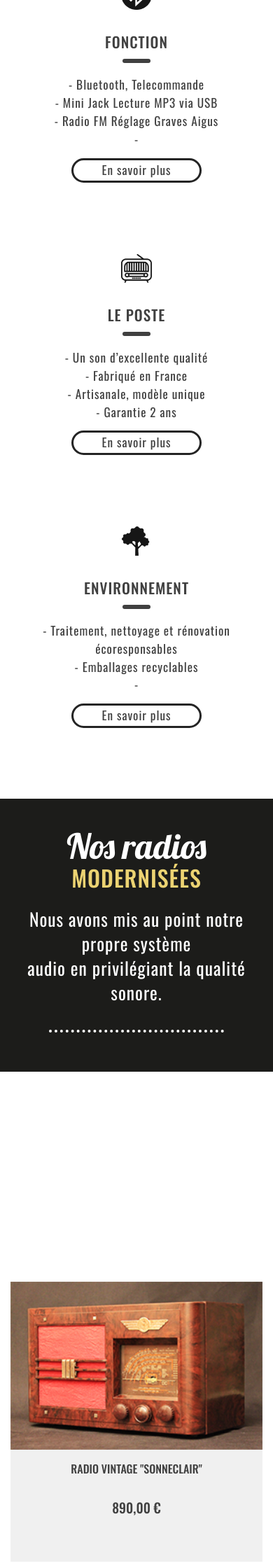
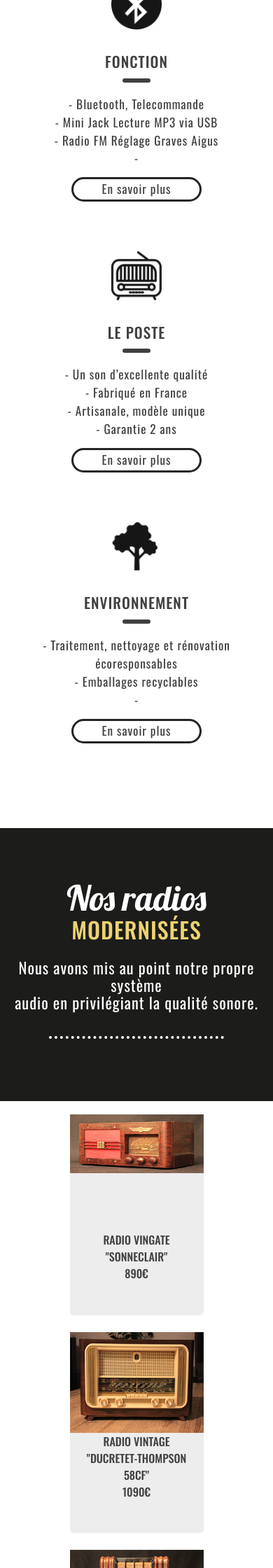
Before and after one commit to Yirzaraji/heleor, a PHP site: page / in a window 390 px wide. Shown: the part 1080-3320 px from the top of the page at 70% size. Run offline with PHP 8.4, Linux system fonts and the light colour scheme.

Commit message:
LE PUSH DE LA FIN BORDEL

```diff
--- a/css/styles.css
+++ b/css/styles.css
@@ -238,14 +238,16 @@ filter: progid:DXImageTransform.Microsoft.gradient( startColorstr='#242424', end
 	background-color:#404040;
 }
 
-#blockmain1b{
-text-align:center;
-font-family: 'Oswald', sans-serif;
-
-background-color:white;
-color:#404040;
-letter-spacing:1px;
-font-size:1.2em;
+#blockmain1b {
+    text-align: center;
+    font-family: 'Oswald', sans-serif;
+    background-color:
+white;
+color:
+    #404040;
+    letter-spacing: 1px;
+    font-size: 1.2em;
+    margin-bottom: 50px;
 }
 
 #blockmain1b a{
@@ -382,8 +384,13 @@ transition:0.2s;
 
 
 } */
-
 #blockmain3{
+
+
+color:black;
+text-align:center;
+}
+/* #blockmain3{
 
 
 	background-color:white;
@@ -443,15 +450,76 @@ height:340px;
 }
 
 
-
-
-
-.col-xl-6{
+/* CAROUSEL FLEX */
+.caroucenter {
+  justify-content: center;
+  width: 100%;
+  height: 100%;
+  display: flex;
+  flex-wrap: wrap;
+  padding-bottom: 4%;
+padding-top: 4%;
+}
+
+
+.picradio {
+  width: 100%;
+  height: 100%;
+}
+
+.radio {
+	font-family:oswald;
+
+  width: 100%;
+  min-width: 191px;
+  width: 15%;
+  margin: 1%;
+  background-color: #EEEDED;
+  display: flex;
+  flex-direction: column;
+  margin-bottom: 20px;
+  transition:0.2s;
+  border-radius:5px;
+  text-transform:uppercase;
+
+}
+
+.radio:hover {
+	font-family:oswald;
+border-radius:30px;
+
+  background-color: #DBDBDB;
+
+
+  transition:0.2s;
+
+  cursor:pointer;
+}
+
+.boxradio {
+  height: 50%;
+  width: 100%;
+}
+
+.boxtxt {
+height: 120px;
+display: flex;
+flex-direction: column;
+
+text-align: center;
+padding-left: 10px;
+padding-right: 10px;
+color:
+#404040;
+font-weight: 500;
+}
+
+/* .col-xl-6{
 
 	padding-right: 0px;
 padding-left: 0px;
 
-}
+} */
 
 #blockmain4 img{
 
@@ -764,14 +854,14 @@ font-size:1.5em;
 
 }
 
-.col-xl-4{
+/* .col-xl-4{
 	padding-top:90px;
 	padding-bottom:90px;
 }
 .col-xl-8{
 	height:700px;
 }
-
+ */
 
 
 #bandeauheader03{
@@ -2742,28 +2849,28 @@ nav a{
     height: 310px;
 }
 
-#blockmain3 img {
+/* #blockmain3 img {
 
     margin-bottom: 15px;
 
-}
+} */
 
 #blockmain4b p:nth-child(9) {
     margin-bottom:90px;
 }
 
-#degagemargin02{
+/* #degagemargin02{
 padding-right: 29px;
 padding-left: 29px;
 
-}
+} */
 
 #blockmain6 img {
     width: 100%;
 }
 
 #blockmain6 p:nth-child(11) {
-    padding-bottom: 0px;
+    padding-bottom: 30px;
 }
 
 }
@@ -3033,28 +3142,28 @@ padding-left: 29px;
     height: 310px;
 }
 
-#blockmain3 img {
+/* #blockmain3 img {
 
     margin-bottom: 15px;
 
 }
-
+	 */
 #blockmain4b p:nth-child(9) {
     margin-bottom:90px;
 }
 
-#degagemargin02{
+/* #degagemargin02{
 padding-right: 29px;
 padding-left: 29px;
 
 }
-
+ */
 #blockmain6 img {
     width: 100%;
 }
 
 #blockmain6 p:nth-child(11) {
-    padding-bottom: 0px;
+    padding-bottom: 30px;
 }
 
 
@@ -3206,7 +3309,25 @@ height: 95px;
 
 }
 
-
+#blockmain1b img {
+    width: 9%;
+}
+
+
+#blockmain1b p:nth-child(8){
+	margin-bottom:60px;
+}
+#blockmain5 p:nth-child(4) {
+
+	width:50%;
+	margin:0 auto;
+
+}
+#degagemargin02{
+	padding-left:40px;
+	padding-right:40px;
+
+}
 
 
 }
@@ -3404,12 +3525,12 @@ height:410px;
     #404040;
 }
 
-.col-xl-4 {
+/* .col-xl-4 {
 
     padding-top: 1px;
     padding-bottom: 90px;
 
-}
+} */
 
 #blockmain1b img {
     margin-bottom: 30px;
@@ -3417,14 +3538,13 @@ height:410px;
 }
 
 #blockmain2 p:nth-child(3) {
-    line-height: 35px;
-   font-size: 1.6em;
-
+    line-height: 25px;
+    font-size: 1.4em;
 }
 
 #blockmain2 p:nth-child(4) {
-line-height: 35px;
-  font-size: 1.6em;
+line-height: 25px;
+  font-size: 1.4em;
 
 }
 
@@ -3467,11 +3587,11 @@ line-height: 35px;
 
 
 /* QUESTCEQUEDAFUK??? */
-#blockmain3 {
+/* #blockmain3 {
 
  height: 3200px;
 }
-
+ */
 
 #blockmain4b p:nth-child(1) {
 
@@ -3796,6 +3910,10 @@ font-size: 0.7em;
         font-size: 22px;
         margin-bottom: 3%;
     }
+	#blockmain1b img {
+    margin-bottom: 30px;
+    width: 20%;
+}
 }
 
 
--- a/index.php
+++ b/index.php
@@ -78,52 +78,59 @@
 			</div>
 		  </div>
 		  <div class="row" id="blockmain3">
-				<div class="col-xl-1 col-md-1">
+		  <div class="caroucenter">
 
-				</div>
-				<div class="col-xl-2 col-md-2">
-					<div class="carouhover">
-						<a href="https://www.heleor.fr/postes-radio-bluetooth">
-						<img src="images/sonneclair.png">
-						<p>Radio vintage "Sonneclair"</p>
-						<p>890,00 €</p></a>
-					</div>
-				</div>
-				<div class="col-xl-2 col-md-2">
-					<div class="carouhover">
-						<a href="https://www.heleor.fr/postes-radio-bluetooth">
-						<img src="images/Ducretet.jpg">
-						<p>Radio vintage "Ducretet-Thomson 58CF"</p>
-						<p>1090,00 €</p></a>
-					</div>
-				</div>
-				<div class="col-xl-2 col-md-2">
-					<div class="carouhover">
-						<a href="https://www.heleor.fr/postes-radio-bluetooth">
-						<img src="images/Saba.jpg">
-						<p>Radio vintage "SABA 630 WL</p>
-						<p>1390,00 €</p></a>
-					</div>
-				</div>
-				<div class="col-xl-2 col-md-2">
-					<div class="carouhover">
-						<a href="https://www.heleor.fr/postes-radio-bluetooth">
-						<img src="images/ora.png">
-						<p>Radio vintage "ORA L636"</p>
-						<p>1290,00 €</p></a>
-					</div>
-				</div>
-				<div class="col-xl-2 col-md-2">
-					<div class="carouhover">
-						<a href="https://www.heleor.fr/postes-radio-bluetooth">
-						<img src="images/Sonora201.jpg">
-						<p>Radio vintage - Sonora 201</p>
-						<p>890,00 €</p></a>
-					</div>
-				</div>
-				<div class="col-xl-1 col-md-1">
+  <div class="radio">
+  <a href="https://www.heleor.fr/postes-radio-bluetooth">
+    <div class="boxradio"><img class="picradio" src="images/sonneclair.png"></div>
+    <div class="boxtxt">
+      <div>Radio Vingate "Sonneclair"</div></a>
+      <div>890€</div>
 
-				</div>
+    </div>
+
+  </div>
+
+  <div class="radio">
+  <a href="https://www.heleor.fr/postes-radio-bluetooth">
+    <div class="boxradio"><img class="picradio" src="images/Ducretet.jpg"></div>
+    <div class="boxtxt">
+      <div>Radio Vintage "Ducretet-Thompson 58CF"</div>
+      <div>1090€</div></div></a>
+    </div>
+
+  <div class="radio">
+  <a href="https://www.heleor.fr/postes-radio-bluetooth">
+    <div class="boxradio"><img class="picradio" src="images/Saba.jpg"></div>
+    <div class="boxtxt">
+      <div>Radio Vintage "Saba 630WL"</div>
+      <div>1390€</div></div></a>
+
+  </div>
+
+  <div class="radio">
+  <a href="https://www.heleor.fr/postes-radio-bluetooth">
+    <div class="boxradio"><img class="picradio" src="images/ora.png"></div>
+    <div class="boxtxt">
+      <div>RADIO VINTAGE "ORA L636"</div>
+      <div>1290€</div></div></a>
+
+
+    </div>
+  <div class="radio">
+  <a href="https://www.heleor.fr/postes-radio-bluetooth">
+    <div class="boxradio"><img class="picradio" src="images/Sonora201.jpg"></div>
+    <div class="boxtxt">
+      <div>RADIO VINTAGE SONORA</div>
+      <div>890€</div></div></a>
+
+
+    </div>
+</div>
+
+
+		</div>
+
 		  </div>
 		<div class="row" id="blockmain4">
 				<div class="col-xl-6 col-md-6 col-lg-6">
@@ -165,9 +172,9 @@
 						<div class="col-xl-3 col-lg-1"></div>
 					</div>
 				</div>
-				<div class="col-xl-6 col-md-6 col-lg-6" id="degagemargin">
+				<div class="col-xl-6 col-md-6 col-lg-6" id="degagemargin01">
 
-				<img src="images/duo.png"><img src="images/saba02.png" class="trickymoment">
+				<div class="responsive_img_01"></div>
 				</div>
 
 		</div>
@@ -218,9 +225,9 @@
 
 		 </div>
 			<div class="row" id="blockmain6">
-				<div class="col-xl-6 col-md-6">
+				<div class="col-xl-6 col-md-6" id="degagemargin05">
 
-				<img src="images/sarah.png"> <img src="images/heleor02.png" class="trickymoment">
+				<div class="responsive_img_02"></div>
 				</div>
 				<div class="col-xl-6 col-md-6">
 					<div class="row" id="containhistoire">
```
Also changed, not shown: other parts of css/styles.css (+66 -40 lines), images/Saba.jpg (added), images/sarah02.png (added), 1 other file.
